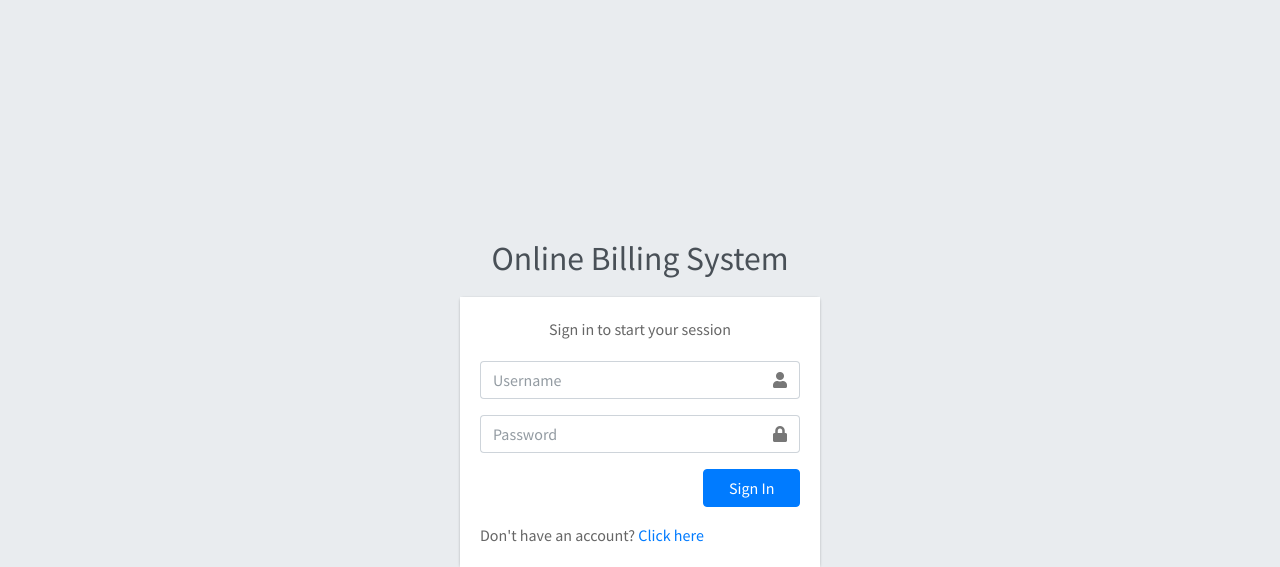
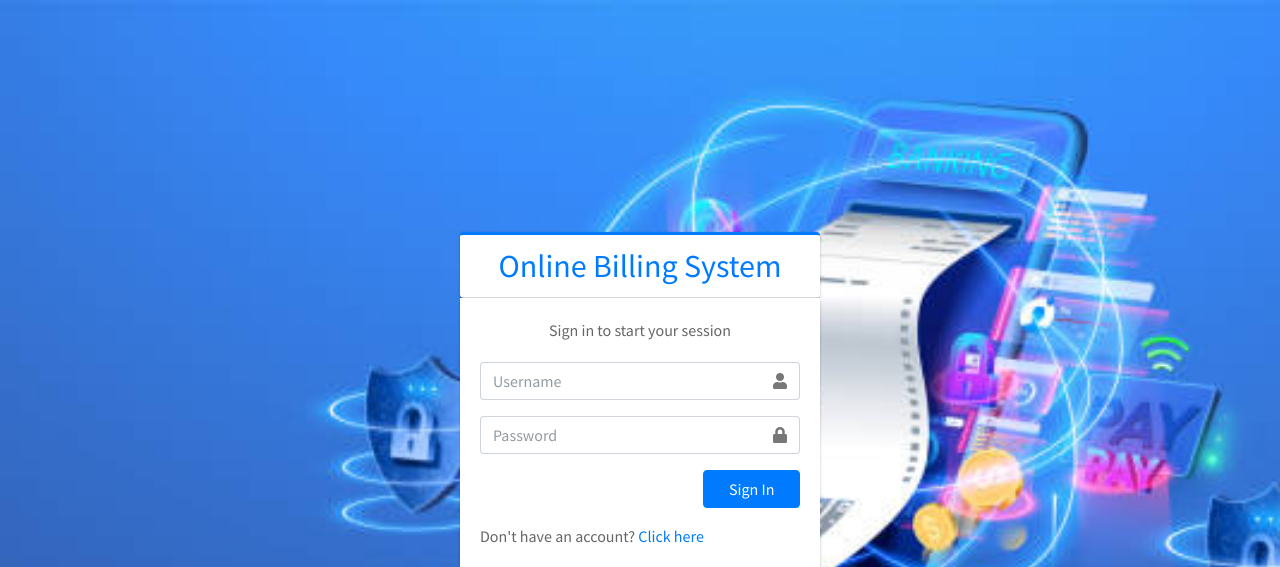
Before and after one commit to shakiel17/onlinebilling, a CodeIgniter app: page /user in a window 1280 px wide. Shown: the top 567 px of the page. Run offline with CodeIgniter, Linux system fonts and the light colour scheme; some libraries are stand-ins or nearby versions.

Commit message:
login template

```diff
--- a/application/views/pages/index.php
+++ b/application/views/pages/index.php
@@ -16,7 +16,7 @@
   <!-- Theme style -->
   <link rel="stylesheet" href="<?=base_url('design/assets/dist/css/adminlte.min.css');?>">
 </head>
-<body class="hold-transition login-page">
+<body class="hold-transition login-page" style="background:url(<?=base_url('design/assets/dist/img/onlinebilling.jpg');?>) no-repeat; background-size:cover;">
 <div class="login-box">
   <!-- /.login-logo -->
   <div class="card card-outline card-primary">
--- a/application/views/pages/user/index.php
+++ b/application/views/pages/user/index.php
@@ -15,10 +15,12 @@
   <!-- Theme style -->
   <link rel="stylesheet" href="<?=base_url('design/assets/dist/css/adminlte.min.css');?>">
 </head>
-<body class="hold-transition login-page">
+<body class="hold-transition login-page" style="background:url(<?=base_url('design/assets/dist/img/onlinebilling.jpg');?>) no-repeat; background-size:cover;">
 <div class="login-box">
-  <div class="login-logo">
-    <a href="<?=base_url('user');?>"><b>Online Billing System</b></a>
+  <div class="card card-outline card-primary">
+    <div class="card-header text-center">
+    <a href="<?=base_url('user');?>"><b class="h2">Online Billing System</b></a>
+    </div>
   </div>
   <!-- /.login-logo -->
   <div class="card">
```
Also changed, not shown: design/assets/dist/img/onlinebilling.jpg (added).
